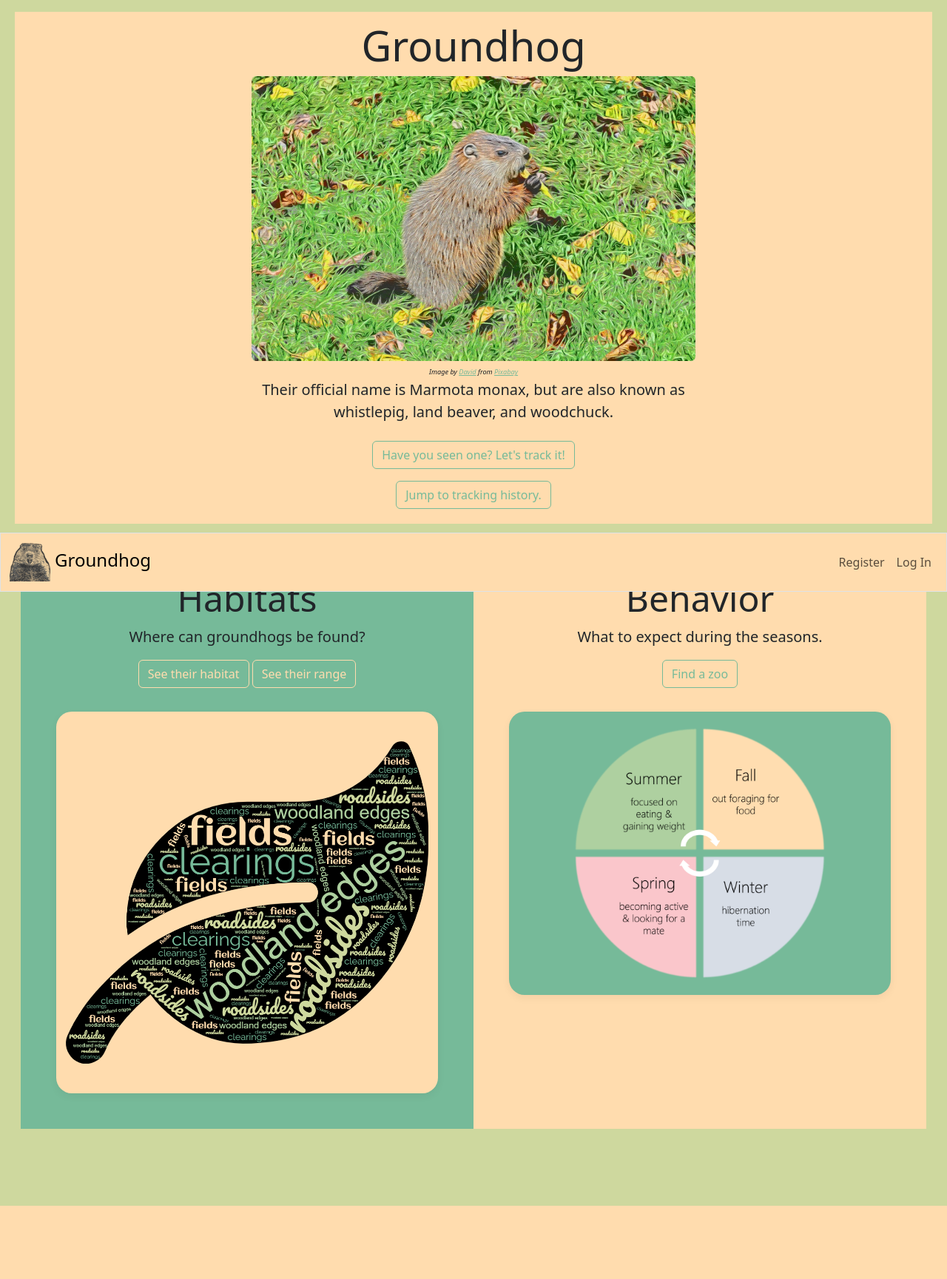
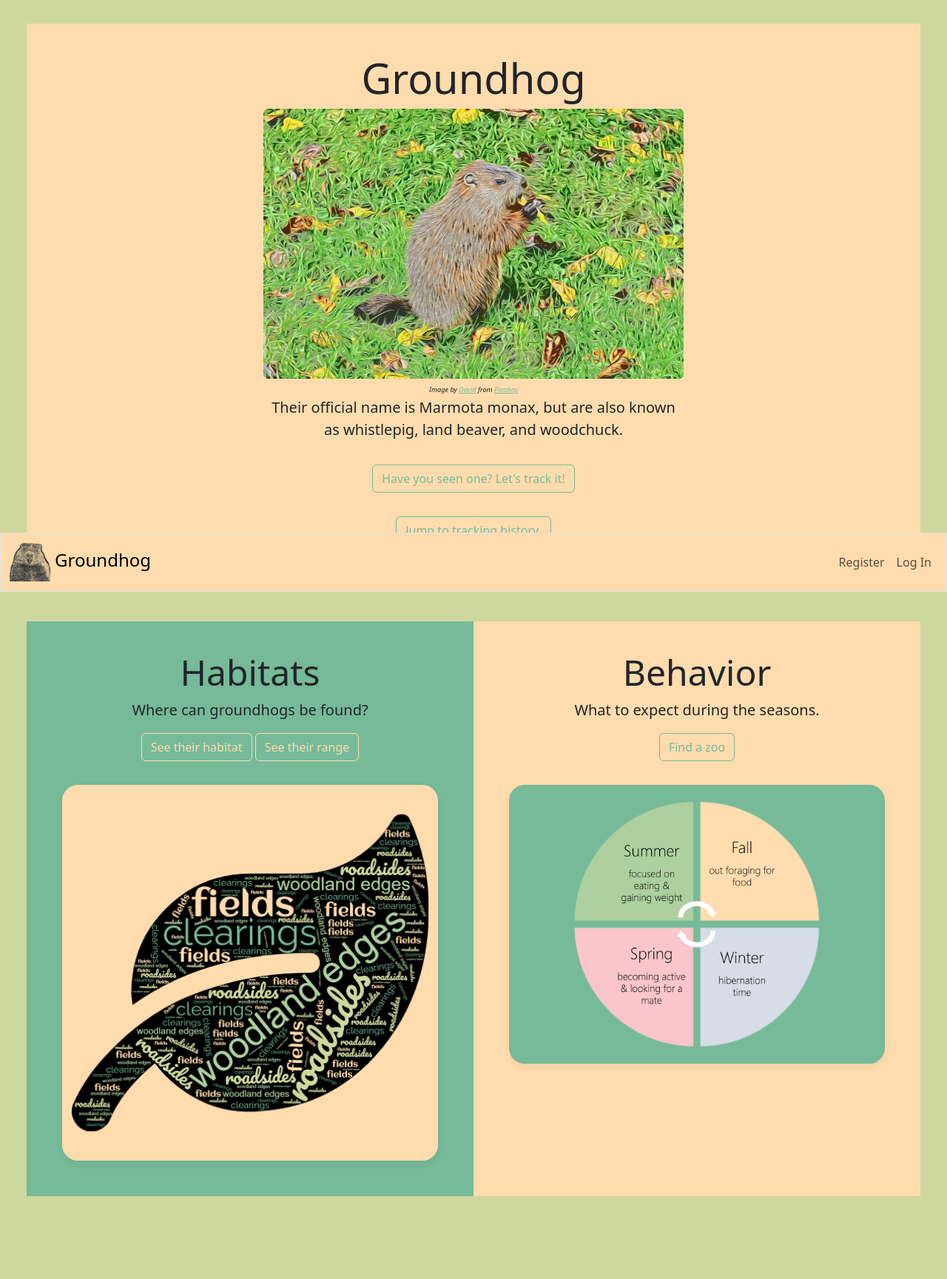
Before and after one commit to jbettenh/groundhog, a Flask app: page / in a window 1280 px wide. Shown: the whole page at 74% size. Before the commit the page ends 1630 px from the top, so only its background shows below. Run offline with Flask 3, Linux system fonts and the light colour scheme; style sheets or scripts are compiled from the project's sources.

Commit message:
Update padding

```diff
--- a/groundhog/templates/index.html
+++ b/groundhog/templates/index.html
@@ -6,9 +6,9 @@ Home
 
 {% block main %}
 
-<div class="position-relative overflow-hidden p-2 p-md-2 m-md-2 text-center bg-light">
+<div class="position-relative overflow-hidden p-3 p-md-4 m-md-4 text-center bg-light">
     <div class="row">
-        <div class="col-md-6 mx-auto my-1">
+        <div class="col-md-6 mx-auto my-3">
             <h1 class="display-4 font-weight-normal">Groundhog</h1>
             <img class="rounded img-fluid" src="/static/images/groundhog_main.jpeg"
                 alt="Groundhog in a field surround by leaves eating" /><cite>Image by <a
@@ -19,12 +19,12 @@ Home
                 land
                 beaver,
                 and woodchuck.</p>
-            <div class="py-2">
+            <div class="py-3">
                 <a class="btn btn-outline-primary" href="{{ url_for('routes.sighting') }}">Have you seen one? Let's
                     track
                     it!</a>
             </div>
-            <div class="py-2">
+            <div class="py-3">
                 <a class="btn btn-outline-primary" href="{{ url_for('routes.history') }}">Jump to
                     tracking history.</a>
             </div>
@@ -32,7 +32,7 @@ Home
     </div>
 </div>
 
-<div class="d-md-flex flex-md-equal w-100 p-3 my-md-3 pl-md-3">
+<div class="d-md-flex flex-md-equal w-100 p-4 my-md-3 pl-md-3">
     <div class="bg-dark mr-md-3 pt-3 px-3 pt-md-2 px-md-5 text-center overflow-hidden">
         <div class="my-3 py-3">
             <h2 class="display-5">Habitats</h2>
```
